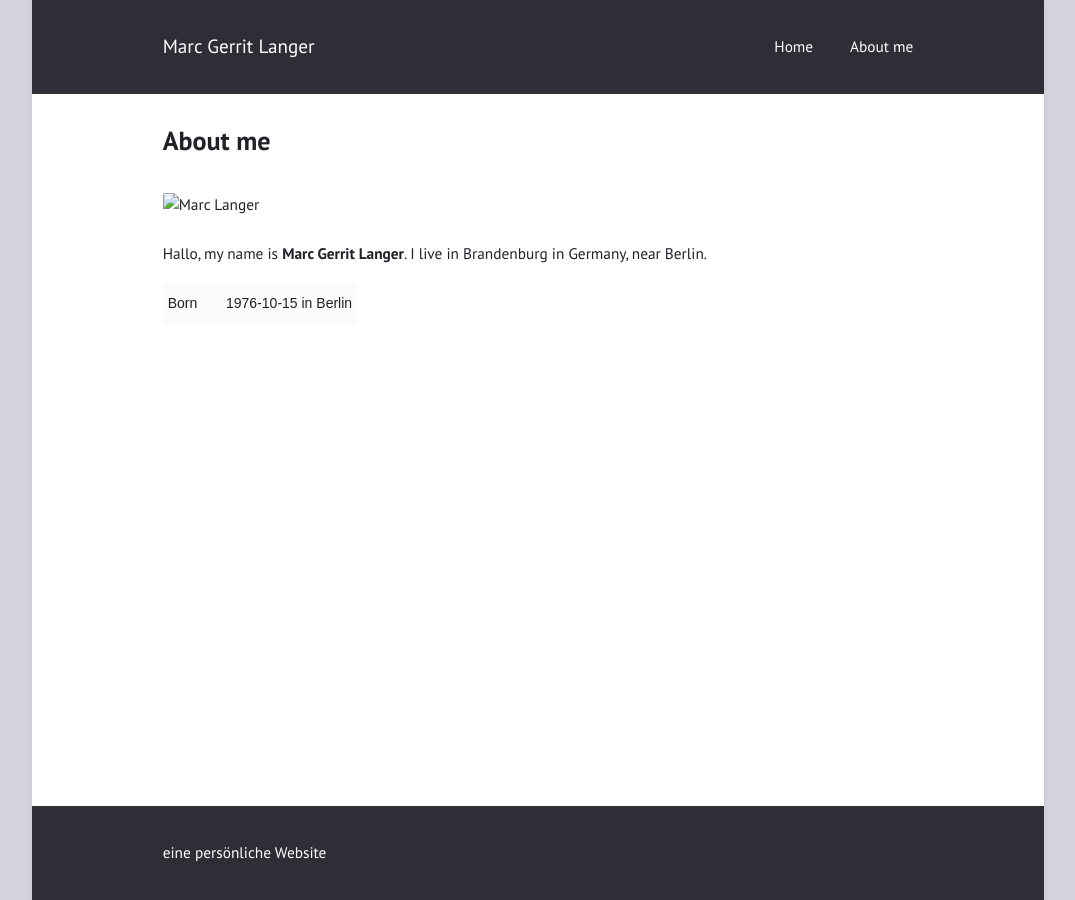
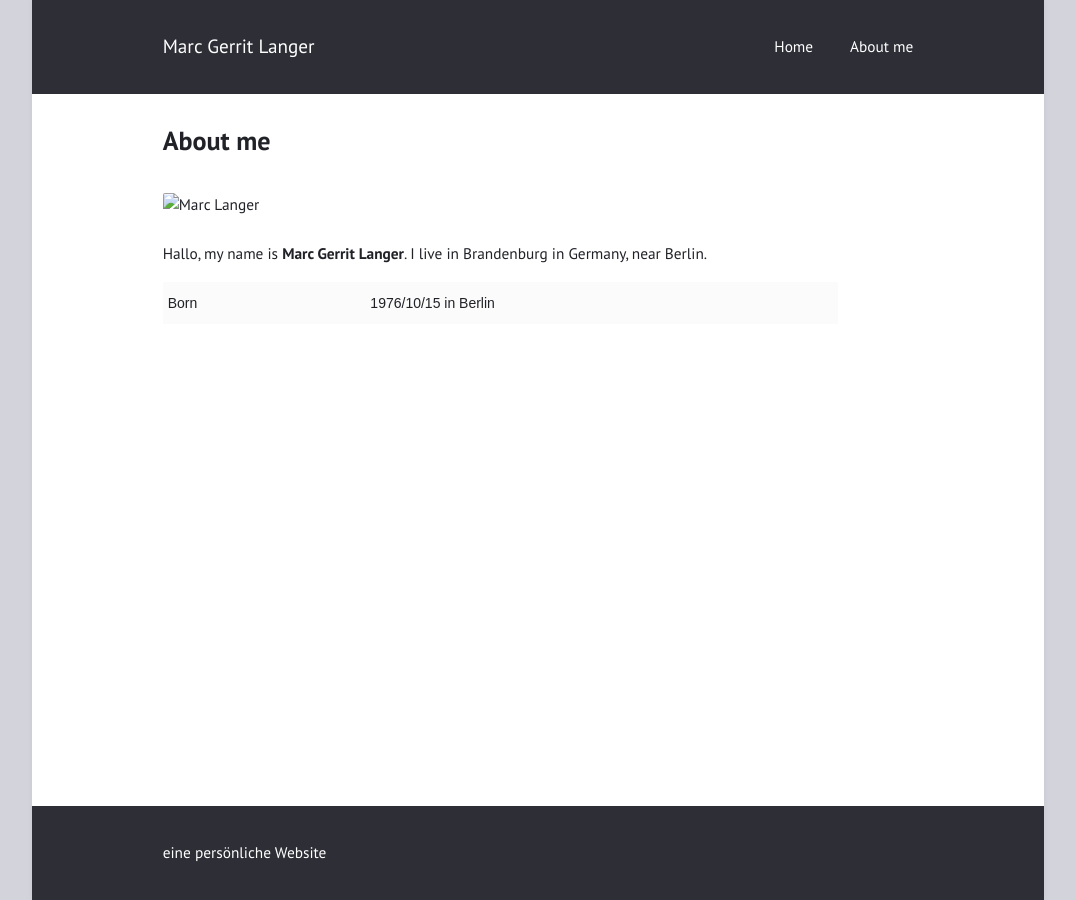
Before and after one commit to revolvermann76/revolvermann76.github.io, a Jekyll site: the page built from about.md, in a window 1280 px wide. Shown: the whole page, without its empty margins (102-1177 px from the left). Built offline with Jekyll 4.4.1, drawn with Linux system fonts in a browser that asks for light colours.

Commit message:
vault backup: 2022-11-09 09:28:13

```diff
--- a/about.md
+++ b/about.md
@@ -12,7 +12,7 @@ Hallo, my name is __Marc Gerrit Langer__. I live in Brandenburg in Germany, near
 	border-collapse:collapse;
 	border-spacing:0;
 	box-shadow:none;
-	width:90%
+	width:90%;
 	overflow:none;
 	display:table;
 }
@@ -35,6 +35,6 @@ Hallo, my name is __Marc Gerrit Langer__. I live in Brandenburg in Germany, near
 
 <table class="tg">
 	<tr>
-		<td>Born</td><td>1976-10-15 in Berlin</td>
+		<td>Born</td><td>1976/10/15 in Berlin</td>
 	</tr>
 </table>
```
